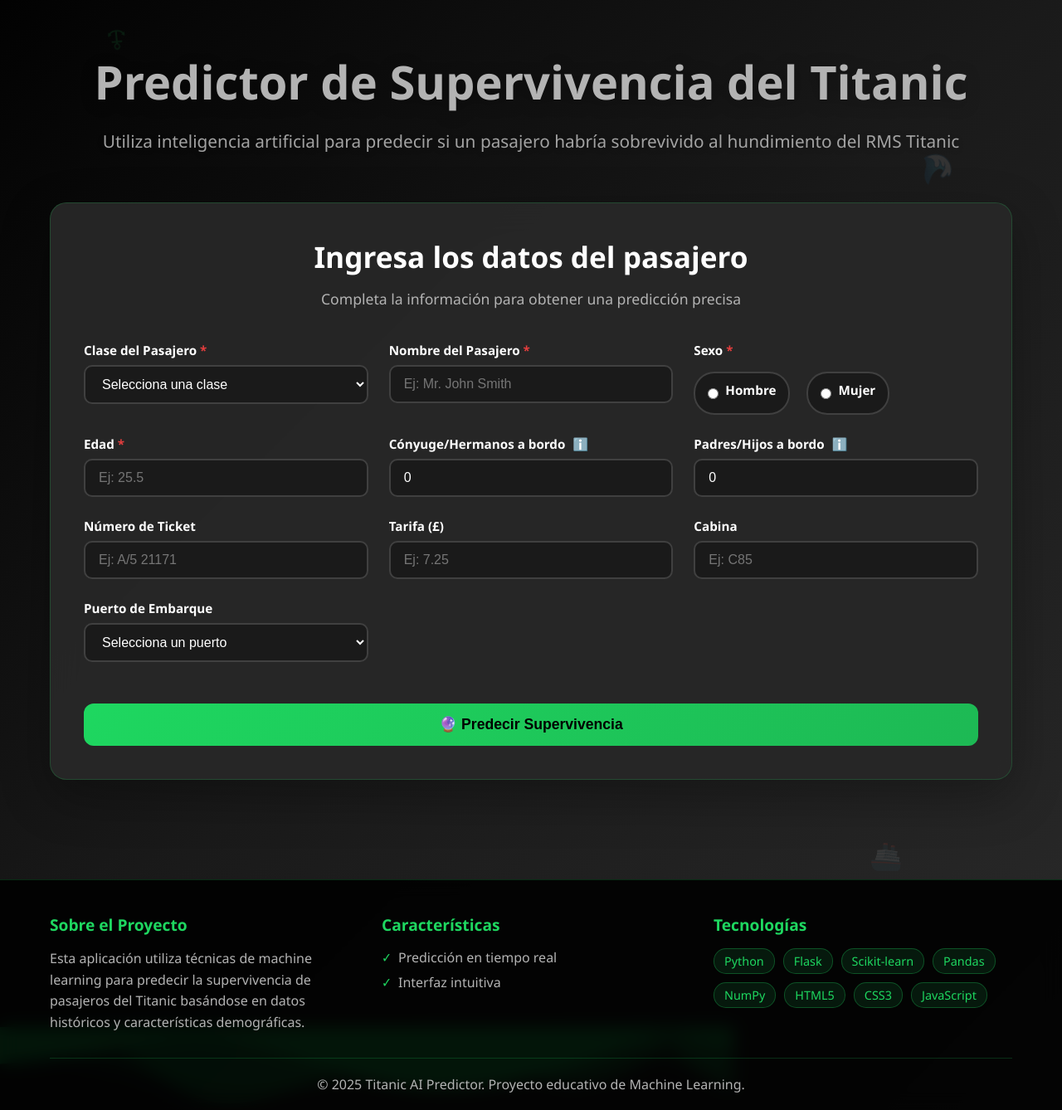
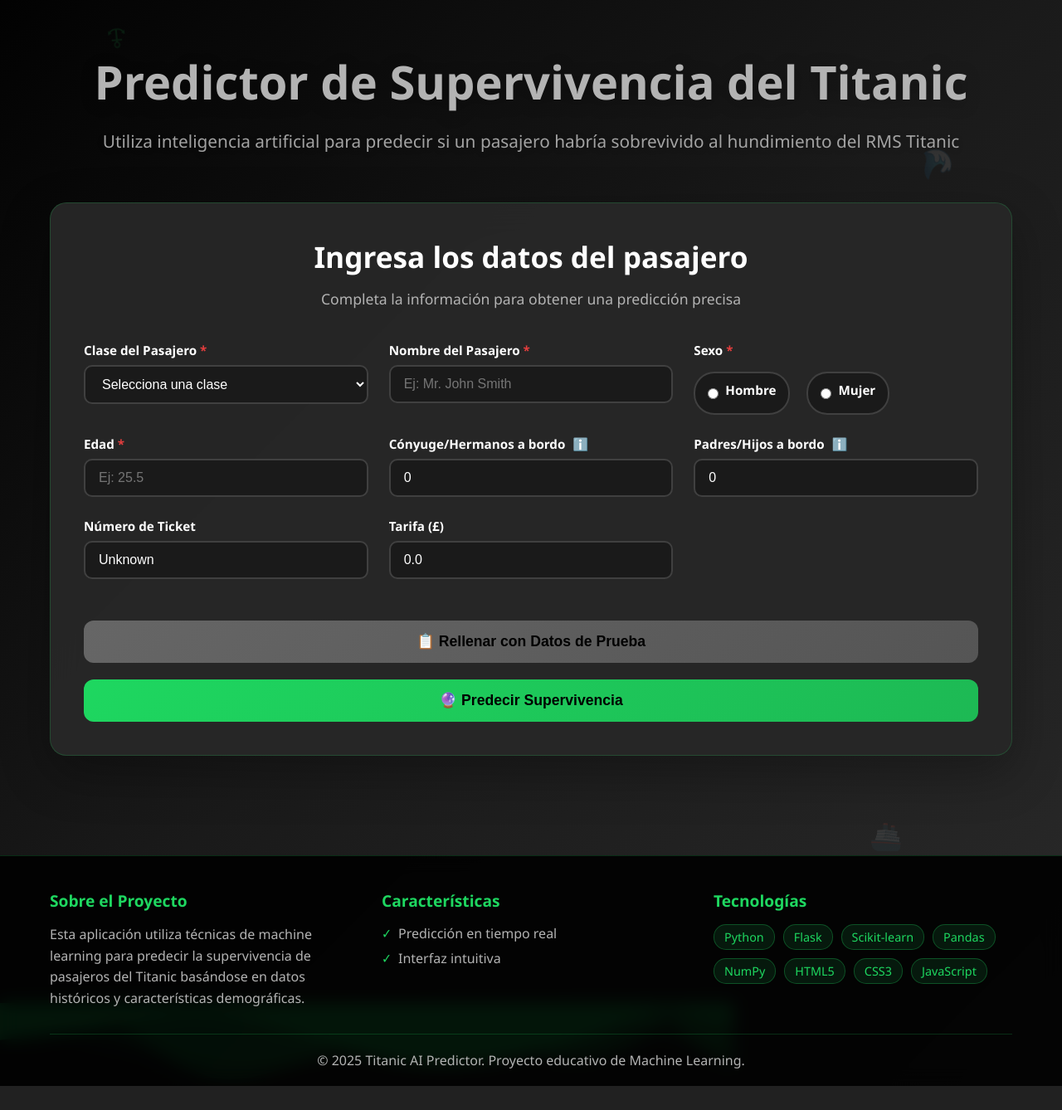
Before and after one commit to DaniPadilla27/Titanic, a Flask app: page / in a window 1280 px wide. Shown: the part 96-1434 px from the top of the page at 83% size. After the commit the page ends 1405 px from the top, so only its background shows below. Run offline with Flask 3, Linux system fonts and the light colour scheme; parts of the project's set-up code (start-up, migrations or seed data) failed here and were passed over.

Commit message:
quitar datos que no se ocupan

```diff
--- a/app.py
+++ b/app.py
@@ -8,7 +8,7 @@ import logging
 from datetime import datetime
 import uuid
 
-# Configure logging
+# Configurar logging
 logging.basicConfig(level=logging.DEBUG, format='%(asctime)s - %(levelname)s - %(message)s')
 logger = logging.getLogger(__name__)
 
@@ -27,7 +27,7 @@ try:
 
     # Log categorías aprendidas por el OrdinalEncoder
     logger.debug("Categorías de OrdinalEncoder:")
-    for col, categories in zip(['Sex', 'Embarked', 'Cabin', 'Title', 'Ticket'], ordinal_encoder.categories_):
+    for col, categories in zip(['Sex', 'Title', 'Ticket'], ordinal_encoder.categories_):
         logger.debug(f"{col}: {categories.tolist()}")
     logger.info("Modelos cargados exitosamente")
 except Exception as e:
@@ -61,8 +61,6 @@ def predict():
             'SibSp': request.form.get('sibsp', '0'),
             'Parch': request.form.get('parch', '0'),
             'Fare': request.form.get('fare', '0.0'),
-            'Embarked': request.form.get('embarked', 'S'),
-            'Cabin': request.form.get('cabin', 'Unknown'),
             'Ticket': request.form.get('ticket', 'Unknown'),
             'Name': request.form.get('name', '')
         }
@@ -149,13 +147,13 @@ def predict():
         logger.debug(f"Request ID: {request_id} - Título procesado: {df['Title'].iloc[0]}")
 
         # Validar que el título sea conocido por el encoder
-        known_titles = ['Mr', 'Mrs', 'Miss', 'Master', 'Rare']
+        known_titles = ['Master', 'Miss', 'Mr', 'Mrs', 'Rare']
         if df['Title'].iloc[0] not in known_titles:
             logger.warning(f"Request ID: {request_id} - Título no reconocido: {df['Title'].iloc[0]}")
             return jsonify({'error': f'Título "{df["Title"].iloc[0]}" no reconocido por el modelo. Use títulos como Mr, Mrs, Miss, Master.'}), 400
 
         # Validar variables categóricas contra las categorías del OrdinalEncoder
-        categorical_cols = ['Sex', 'Embarked', 'Cabin', 'Title', 'Ticket']
+        categorical_cols = ['Sex', 'Title', 'Ticket']
         for col, categories in zip(categorical_cols, ordinal_encoder.categories_):
             if df[col].iloc[0] not in categories:
                 if col == 'Ticket':
@@ -176,7 +174,7 @@ def predict():
             return jsonify({'error': f'Error en codificación de variables categóricas: {str(e)}'}), 400
 
         # Seleccionar características para RobustScaler (en el mismo orden que en entrenamiento)
-        scaler_features = ['Pclass', 'Sex', 'Age', 'SibSp', 'Parch', 'Ticket', 'Fare', 'Cabin', 'Embarked', 'FamilySize', 'Title']
+        scaler_features = ['Sex', 'Ticket', 'Age', 'Fare', 'Pclass', 'SibSp', 'Title', 'FamilySize']
         X = df[scaler_features]
         logger.debug(f"Request ID: {request_id} - Características seleccionadas para escalado: {X.to_dict()}")
 
@@ -191,15 +189,10 @@ def predict():
             logger.error(traceback.format_exc())
             return jsonify({'error': f'Error en escalado de características: {str(e)}'}), 400
 
-        # Seleccionar características para PCA y predicción (en el mismo orden que en entrenamiento)
-        pca_features = ['Sex', 'Ticket', 'Age', 'Fare', 'Pclass', 'SibSp', 'Title', 'FamilySize']
-        X_pca_input = X_scaled_df[pca_features]
-        logger.debug(f"Request ID: {request_id} - Características seleccionadas para PCA: {X_pca_input.to_dict()}")
-
         # Aplicar PCA
         logger.debug(f"Request ID: {request_id} - Aplicando PCA")
         try:
-            X_pca = pca_model.transform(X_pca_input)
+            X_pca = pca_model.transform(X_scaled_df)
             logger.debug(f"Request ID: {request_id} - PCA aplicado")
         except Exception as e:
             logger.error(f"Request ID: {request_id} - Error en PCA: {str(e)}")
@@ -210,8 +203,7 @@ def predict():
         logger.debug(f"Request ID: {request_id} - Realizando predicción")
         try:
             prediction = random_forest_model.predict(X_pca)[0]
-            prediction_proba = random_forest_model.predict_proba(X_pca)[0][1]
-            logger.debug(f"Request ID: {request_id} - Predicción: {prediction}, Probabilidad: {prediction_proba}")
+            logger.debug(f"Request ID: {request_id} - Predicción: {prediction}")
         except Exception as e:
             logger.error(f"Request ID: {request_id} - Error en predicción: {str(e)}")
             logger.error(traceback.format_exc())
@@ -220,7 +212,6 @@ def predict():
         # Preparar respuesta
         result = {
             'survived': bool(prediction),
-            'probability': round(prediction_proba * 100, 1),
             'passenger_name': data['Name']
         }
 
--- a/static/css/styles.css
+++ b/static/css/styles.css
@@ -257,7 +257,7 @@ body {
     background: rgba(30, 215, 96, 0.1);
 }
 
-.submit-btn {
+.submit-btn, .test-data-btn {
     width: 100%;
     padding: 15px;
     background: linear-gradient(135deg, #1ed760, #1db954);
@@ -271,12 +271,19 @@ body {
     margin-top: 20px;
 }
 
-.submit-btn:hover {
-    transform: translateY(-2px);
-    background: linear-gradient(135deg, #1fdf6a, #1ed760);
+.test-data-btn {
+    background: linear-gradient(135deg, #666666, #555555);
 }
 
-.submit-btn:active {
+.submit-btn:hover, .test-data-btn:hover {
+    transform: translateY(-2px);
+}
+
+.test-data-btn:hover {
+    background: linear-gradient(135deg, #777777, #666666);
+}
+
+.submit-btn:active, .test-data-btn:active {
     transform: translateY(0);
 }
 
@@ -444,7 +451,7 @@ body {
 
     .form-container {
         padding: 20px;
-        margin: 20px 10px;
+        margin: 20px;
     }
 
     .form-grid {
--- a/static/js/script.js
+++ b/static/js/script.js
@@ -1,6 +1,59 @@
+// Datos de prueba
+const testData = [
+    { Pclass: 3, Name: "Davies, Mr. Alfred J", Sex: "male", Age: 24, SibSp: 2, Parch: 0, Ticket: "519", Fare: 24.15 },
+    { Pclass: 3, Name: "Cribb, Mr. John Hatfield", Sex: "male", Age: 44, SibSp: 0, Parch: 1, Ticket: "470", Fare: 16.1 },
+    { Pclass: 3, Name: 'Leeni, Mr. Fahim ("Philip Zenni")', Sex: "male", Age: 22, SibSp: 0, Parch: 0, Ticket: "171", Fare: 7.225 },
+    { Pclass: 3, Name: "Hansen, Mr. Claus Peter", Sex: "male", Age: 41, SibSp: 2, Parch: 0, Ticket: "399", Fare: 14.1083 },
+    { Pclass: 3, Name: 'Murphy, Miss. Katherine "Kate"', Sex: "female", Age: 18.42, SibSp: 1, Parch: 0, Ticket: "444", Fare: 15.5 },
+    { Pclass: 3, Name: "de Messemaeker, Mrs. Guillaume Joseph (Emma)", Sex: "female", Age: 36, SibSp: 1, Parch: 0, Ticket: "300", Fare: 17.4 },
+    { Pclass: 2, Name: "Buss, Miss. Kate", Sex: "female", Age: 36, SibSp: 0, Parch: 0, Ticket: "220", Fare: 13 },
+    { Pclass: 1, Name: "Butt, Major. Archibald Willingham", Sex: "male", Age: 45, SibSp: 0, Parch: 0, Ticket: "21", Fare: 26.55 },
+    { Pclass: 1, Name: "Thayer, Mr. John Borland", Sex: "male", Age: 49, SibSp: 1, Parch: 1, Ticket: "83", Fare: 110.8833 },
+    { Pclass: 2, Name: "Kantor, Mr. Sinai", Sex: "male", Age: 34, SibSp: 1, Parch: 0, Ticket: "150", Fare: 26 },
+    { Pclass: 3, Name: "McMahon, Mr. Martin", Sex: "male", Age: 28.46, SibSp: 0, Parch: 0, Ticket: "463", Fare: 7.75 },
+    { Pclass: 3, Name: "Vander Planke, Mr. Leo Edmondus", Sex: "male", Age: 16, SibSp: 2, Parch: 0, Ticket: "302", Fare: 18 },
+    { Pclass: 3, Name: "Honkanen, Miss. Eliina", Sex: "female", Age: 27, SibSp: 0, Parch: 0, Ticket: "670", Fare: 7.925 }
+];
+
+// Función para rellenar el formulario con datos de prueba aleatorios
+document.getElementById('fillTestData').addEventListener('click', function() {
+    console.log('Botón de datos de prueba clicado');
+
+    // Seleccionar un registro aleatorio
+    const randomIndex = Math.floor(Math.random() * testData.length);
+    const testRecord = testData[randomIndex];
+    console.log('Registro de prueba seleccionado:', testRecord);
+
+    // Rellenar los campos del formulario
+    document.getElementById('pclass').value = testRecord.Pclass;
+    document.getElementById('name').value = testRecord.Name;
+    document.getElementById('male').checked = testRecord.Sex === 'male';
+    document.getElementById('female').checked = testRecord.Sex === 'female';
+    document.getElementById('age').value = testRecord.Age.toFixed(2);
+    document.getElementById('sibsp').value = testRecord.SibSp;
+    document.getElementById('parch').value = testRecord.Parch;
+    document.getElementById('ticket').value = testRecord.Ticket;
+    document.getElementById('fare').value = testRecord.Fare.toFixed(2);
+
+    // Actualizar estilos de los radio buttons
+    document.querySelectorAll('.radio-item').forEach(item => {
+        item.classList.remove('selected');
+    });
+    if (testRecord.Sex === 'male') {
+        document.getElementById('male').closest('.radio-item').classList.add('selected');
+    } else if (testRecord.Sex === 'female') {
+        document.getElementById('female').closest('.radio-item').classList.add('selected');
+    }
+
+    // Disparar el envío del formulario
+    console.log('Enviando formulario automáticamente...');
+    document.getElementById('titanicForm').dispatchEvent(new Event('submit'));
+});
+
 // Manejo de estilos para radio buttons
 document.querySelectorAll('input[name="sex"]').forEach(radio => {
     radio.addEventListener('change', function() {
+        console.log('Radio button changed:', this.value);
         document.querySelectorAll('.radio-item').forEach(item => {
             item.classList.remove('selected');
         });
@@ -11,6 +64,7 @@ document.querySelectorAll('input[name="sex"]').forEach(radio => {
 // Manejo del formulario
 document.getElementById('titanicForm').addEventListener('submit', function(e) {
     e.preventDefault();
+    console.log('Formulario enviado, interceptando submit...');
 
     // Mostrar loading
     document.getElementById('loading').style.display = 'block';
@@ -33,15 +87,18 @@ document.getElementById('titanicForm').addEventListener('submit', function(e) {
         body: formData
     })
     .then(response => {
+        console.log('Respuesta recibida:', response);
         if (!response.ok) {
-            throw new Error('Error en la predicción');
+            throw new Error(`Error en la predicción: ${response.statusText}`);
         }
         return response.json();
     })
     .then(result => {
+        console.log('Resultado de la predicción:', result);
         showResult(result);
     })
     .catch(error => {
+        console.error('Error en fetch:', error);
         document.getElementById('loading').style.display = 'none';
         const resultDiv = document.getElementById('result');
         resultDiv.className = 'result danger';
@@ -67,14 +124,12 @@ function showResult(result) {
         resultDiv.className = 'result success';
         resultDiv.innerHTML = `
             <h3>✅ ${result.passenger_name} habría SOBREVIVIDO</h3>
-            <p>Probabilidad de supervivencia: ${result.probability}%</p>
             <p>Basado en las características del pasajero, el modelo predice que habría sobrevivido al hundimiento del Titanic.</p>
         `;
     } else {
         resultDiv.className = 'result danger';
         resultDiv.innerHTML = `
             <h3>❌ ${result.passenger_name} NO habría sobrevivido</h3>
-            <p>Probabilidad de supervivencia: ${result.probability}%</p>
             <p>Basado en las características del pasajero, el modelo predice que no habría sobrevivido al hundimiento del Titanic.</p>
         `;
     }
@@ -84,20 +139,24 @@ function showResult(result) {
 
 // Validación en tiempo real
 document.getElementById('age').addEventListener('input', function() {
+    console.log('Validando edad:', this.value);
     if (this.value < 0) this.value = 0;
     if (this.value > 120) this.value = 120;
 });
 
 document.getElementById('sibsp').addEventListener('input', function() {
+    console.log('Validando sibsp:', this.value);
     if (this.value < 0) this.value = 0;
     if (this.value > 10) this.value = 10;
 });
 
 document.getElementById('parch').addEventListener('input', function() {
+    console.log('Validando parch:', this.value);
     if (this.value < 0) this.value = 0;
     if (this.value > 10) this.value = 10;
 });
 
 document.getElementById('fare').addEventListener('input', function() {
+    console.log('Validando fare:', this.value);
     if (this.value < 0) this.value = 0;
 });
--- a/templates/index.html
+++ b/templates/index.html
@@ -44,7 +44,7 @@
                     <div class="form-group">
                         <label for="pclass">Clase del Pasajero <span class="required">*</span></label>
                         <select id="pclass" name="pclass" required>
-                            <option value="">Selecciona una clase</option>
+                            <option value="" disabled selected>Selecciona una clase</option>
                             <option value="1">Primera Clase</option>
                             <option value="2">Segunda Clase</option>
                             <option value="3">Tercera Clase</option>
@@ -64,7 +64,7 @@
                                 <label for="male">Hombre</label>
                             </div>
                             <div class="radio-item">
-                                <input type="radio" id="female" name="sex" value="female" required>
+                                <input type="radio" id="female" name="sex" value="female">
                                 <label for="female">Mujer</label>
                             </div>
                         </div>
@@ -91,30 +91,16 @@
 
                     <div class="form-group">
                         <label for="ticket">Número de Ticket</label>
-                        <input type="text" id="ticket" name="ticket" placeholder="Ej: A/5 21171">
+                        <input type="text" id="ticket" name="ticket" placeholder="Ej: A/5 21171" value="Unknown">
                     </div>
 
                     <div class="form-group">
                         <label for="fare">Tarifa (£)</label>
-                        <input type="number" id="fare" name="fare" placeholder="Ej: 7.25" step="0.01" min="0">
-                    </div>
-
-                    <div class="form-group">
-                        <label for="cabin">Cabina</label>
-                        <input type="text" id="cabin" name="cabin" placeholder="Ej: C85">
-                    </div>
-
-                    <div class="form-group">
-                        <label for="embarked">Puerto de Embarque</label>
-                        <select id="embarked" name="embarked">
-                            <option value="">Selecciona un puerto</option>
-                            <option value="S">Southampton</option>
-                            <option value="C">Cherbourg</option>
-                            <option value="Q">Queenstown</option>
-                        </select>
+                        <input type="number" id="fare" name="fare" placeholder="Ej: 7.25" step="0.01" min="0" value="0.0">
                     </div>
                 </div>
 
+                <button type="button" id="fillTestData" class="test-data-btn">📋 Rellenar con Datos de Prueba</button>
                 <button type="submit" class="submit-btn">🔮 Predecir Supervivencia</button>
             </form>
 
```
Also changed, not shown: 3 other files.
